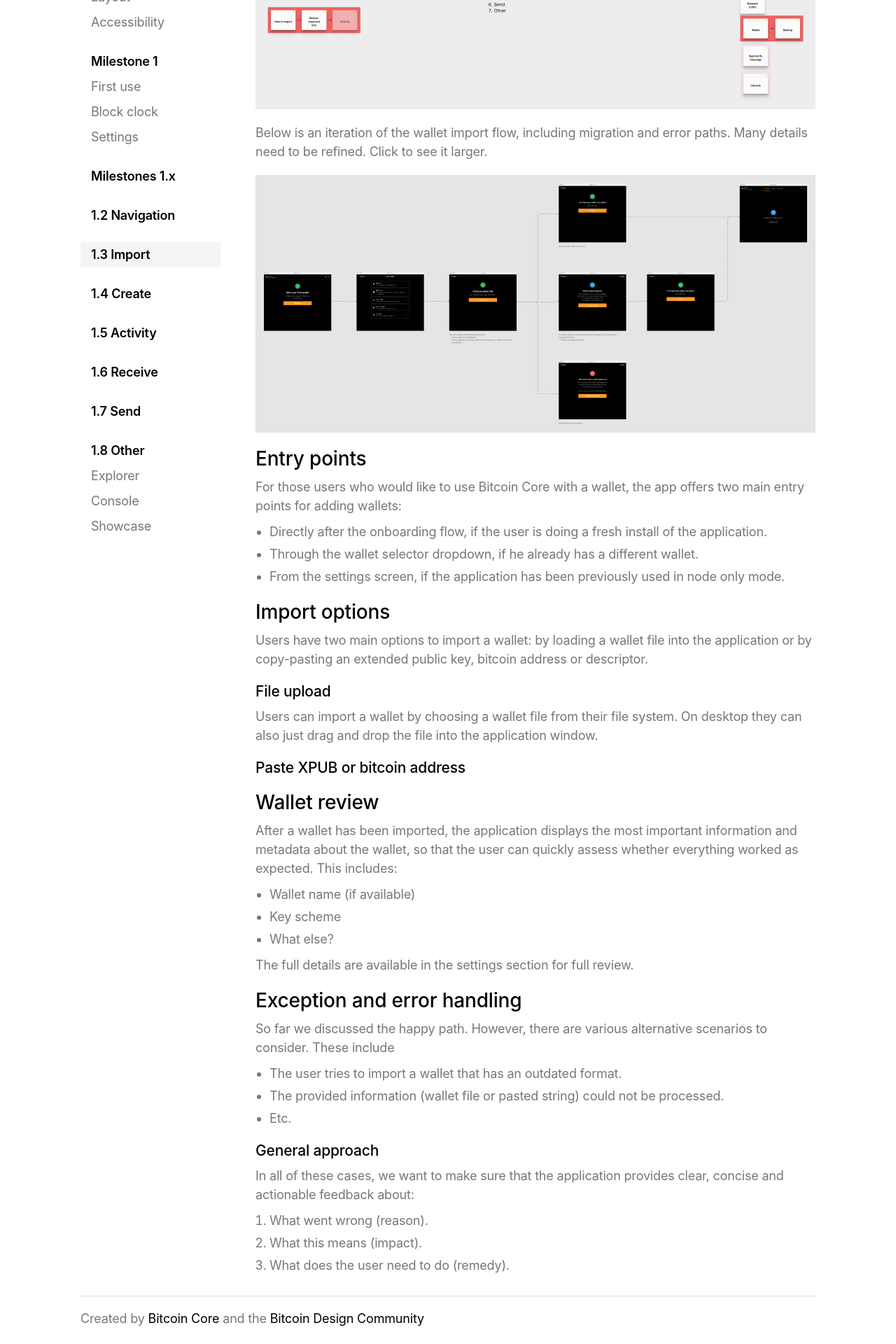
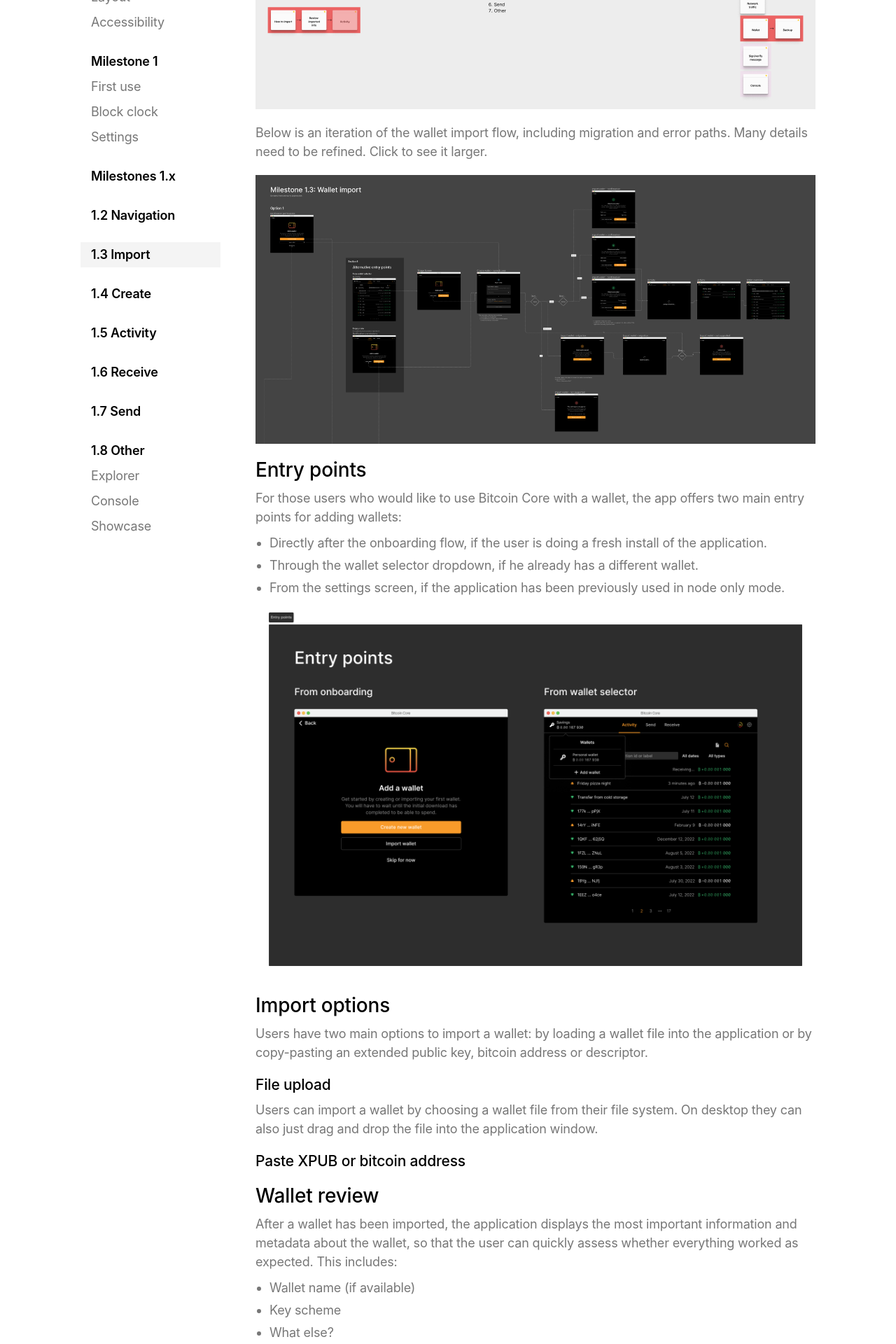
Before and after one commit to BitcoinDesign/Bitcoin-Core-App, a Jekyll site: the page built from pages/milestones/1-3-import.md, in a window 1280 px wide. Shown: the part 480-2400 px from the top of the page at 70% size. Built offline with Jekyll 4.4.1, drawn with Linux system fonts in a browser that asks for light colours.

Commit message:
updated images for flow overview and entry points

```diff
--- a/pages/milestones/1-3-import.md
+++ b/pages/milestones/1-3-import.md
@@ -26,9 +26,9 @@ After the global navigation is established in milestone 1.1, we now focus on imp
 Below is an iteration of the wallet import flow, including migration and error paths. Many details need to be refined. Click to see it larger.
 
 {% include picture.html
-	image = "/assets/images/import-wallet/flow.png"
+	image = "/assets/images/import-wallet/import_flow.png"
 	retina = "/assets/images/import-wallet/flow@2x.png"
-	big = "/assets/images/import-wallet/flow-big.png"
+	big = "/assets/images/import-wallet/import_flow.png"
 	alt-text = "User flow mock-ups for importing an existing wallet."
 	width = 800
 	height = 368
@@ -41,6 +41,15 @@ For those users who would like to use Bitcoin Core with a wallet, the app offers
 - Directly after the onboarding flow, if the user is doing a fresh install of the application.
 - Through the wallet selector dropdown, if he already has a different wallet.
 - From the settings screen, if the application has been previously used in node only mode.
+
+{% include picture.html
+	image = "/assets/images/import-wallet/entry-points.png"
+	retina = "/assets/images/import-wallet/entry-points@2x.png"
+	alt-text = "Mockups showing the entry points to the wallet import flow."
+	width = 800
+	height = 368
+%}
+
 
 ## Import options
 
```
Also changed, not shown: assets/images/import-wallet/entry-points.png (added), assets/images/import-wallet/entry-points@2x.png (added), assets/images/import-wallet/import_flow.png (added), 1 other file.
